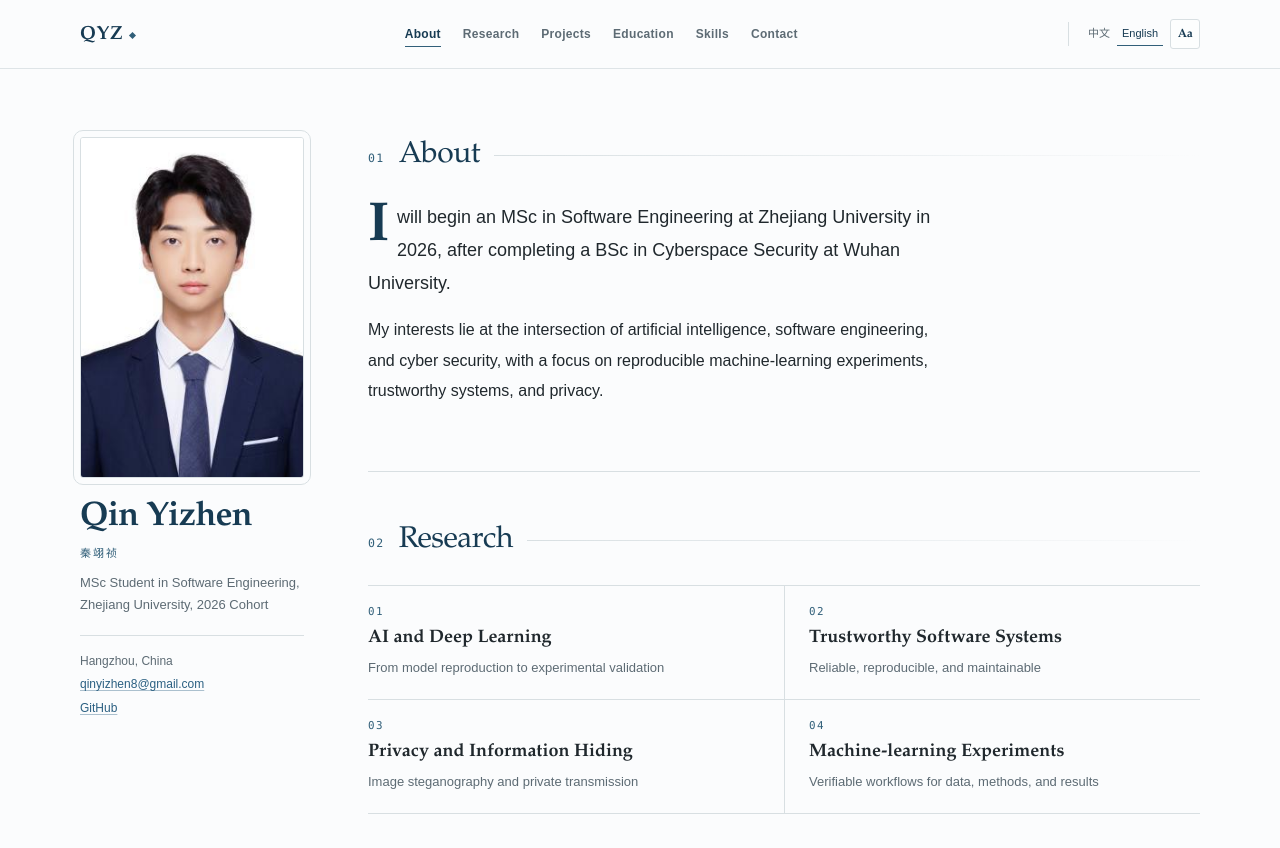
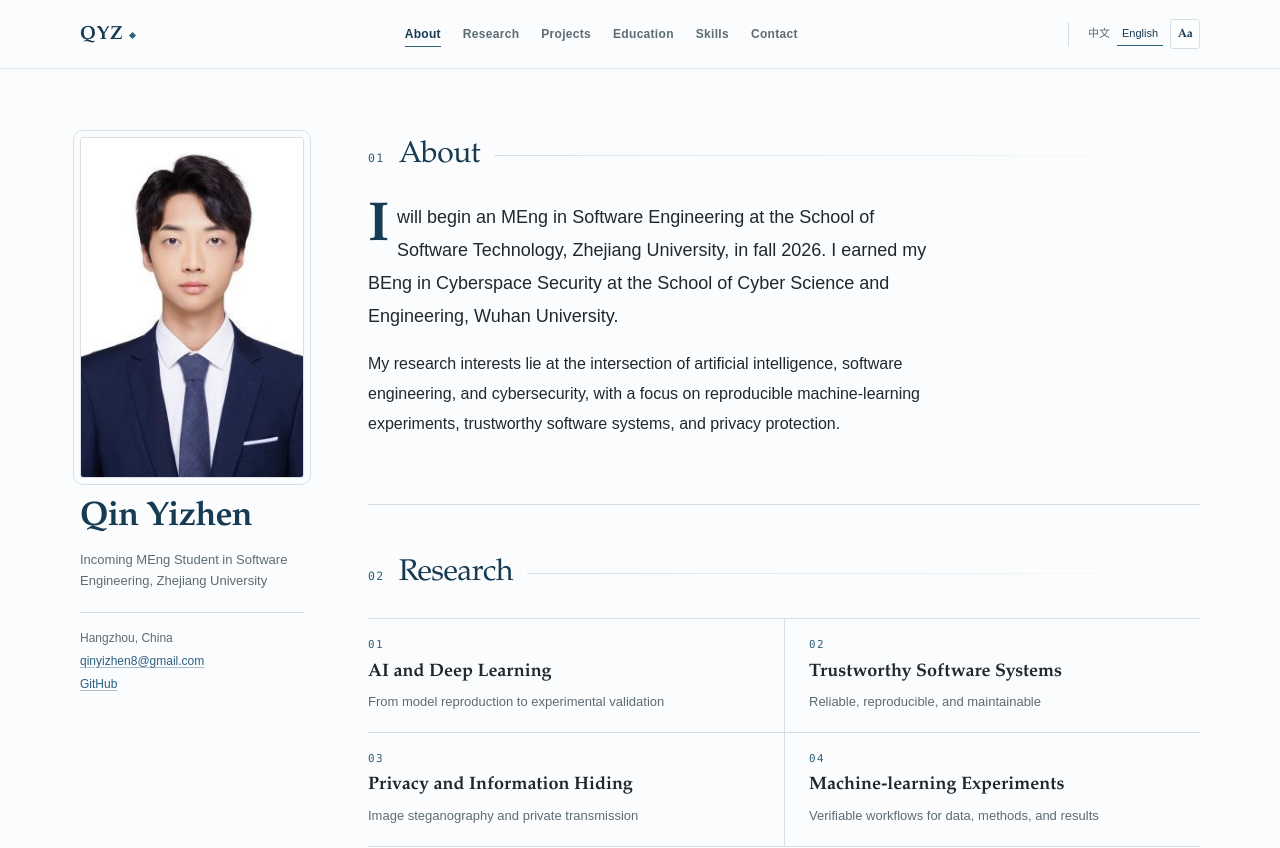
Before and after one commit to Jackyqqqqqq/Jackyqqqqqq.github.io, a React (Vite) app in the folder academic-homepage/: page / in a window 1280 px wide. Shown: the top 848 px of the page. Built offline with nearby package versions, Linux system fonts and the light colour scheme.

Commit message:
Remove bilingual alternate name and refine English copy
- Drop the alternate-name line under the profile heading in both locales
- Rewrite About and role copy: MEng/BEng, fall 2026, Entering Class of 2026
- Update i18n test expectation accordingly

```diff
--- a/academic-homepage/src/components/ProfileAside.tsx
+++ b/academic-homepage/src/components/ProfileAside.tsx
@@ -10,10 +10,6 @@ interface ProfileAsideProps {
 export default function ProfileAside({ locale }: ProfileAsideProps) {
   const [portraitFailed, setPortraitFailed] = useState(false);
   const name = pick(siteContent.identity.name, locale);
-  const alternateName = pick(
-    siteContent.identity.name,
-    locale === "zh" ? "en" : "zh"
-  );
 
   return (
     <aside className="profile-aside reveal">
@@ -29,7 +25,6 @@ export default function ProfileAside({ locale }: ProfileAsideProps) {
 
       <div className="profile-identity">
         <h1>{name}</h1>
-        <p className="profile-altname">{alternateName}</p>
         <p>{pick(siteContent.identity.role, locale)}</p>
       </div>
 
--- a/academic-homepage/src/content.ts
+++ b/academic-homepage/src/content.ts
@@ -1,14 +1,14 @@
 import type { SiteContent } from "./content.types";
 
 export const siteContent: SiteContent = {
-  identity: { name: { zh: "秦翊祯", en: "Qin Yizhen" }, role: { zh: "浙江大学软件学院 2026 级软件工程硕士研究生", en: "MSc Student in Software Engineering, Zhejiang University, 2026 Cohort" }, location: { zh: "中国杭州", en: "Hangzhou, China" } },
+  identity: { name: { zh: "秦翊祯", en: "Qin Yizhen" }, role: { zh: "浙江大学软件学院 2026 级软件工程硕士研究生", en: "Incoming MEng Student in Software Engineering, Zhejiang University" }, location: { zh: "中国杭州", en: "Hangzhou, China" } },
   contact: { email: "qinyizhen8@gmail.com", github: "https://github.com/Jackyqqqqqq" },
   navigation: [
     ["about", "关于我", "About"], ["research", "研究兴趣", "Research"], ["projects", "项目经历", "Projects"], ["education", "教育经历", "Education"], ["skills", "技能", "Skills"], ["contact", "联系方式", "Contact"]
   ].map(([id, zh, en]) => ({ id, label: { zh, en } })),
   about: [
-    { zh: "我将于 2026 年进入浙江大学软件学院攻读软件工程硕士学位，本科毕业于武汉大学国家网络安全学院网络空间安全专业。", en: "I will begin an MSc in Software Engineering at Zhejiang University in 2026, after completing a BSc in Cyberspace Security at Wuhan University." },
-    { zh: "我的研究兴趣位于人工智能、软件工程与网络安全的交叉领域，关注可复现的机器学习实验、可信软件系统与隐私保护。", en: "My interests lie at the intersection of artificial intelligence, software engineering, and cyber security, with a focus on reproducible machine-learning experiments, trustworthy systems, and privacy." }
+    { zh: "我将于 2026 年秋季进入浙江大学软件学院攻读软件工程专业工学硕士学位；本科就读于武汉大学国家网络安全学院网络空间安全专业，获工学学士学位。", en: "I will begin an MEng in Software Engineering at the School of Software Technology, Zhejiang University, in fall 2026. I earned my BEng in Cyberspace Security at the School of Cyber Science and Engineering, Wuhan University." },
+    { zh: "我的研究兴趣位于人工智能、软件工程与网络安全的交叉领域，关注可复现的机器学习实验、可信软件系统与隐私保护。", en: "My research interests lie at the intersection of artificial intelligence, software engineering, and cybersecurity, with a focus on reproducible machine-learning experiments, trustworthy software systems, and privacy protection." }
   ],
   research: [
     ["人工智能与深度学习", "AI and Deep Learning", "从模型复现到实验验证", "From model reproduction to experimental validation"],
@@ -22,7 +22,7 @@ export const siteContent: SiteContent = {
     { id: "hinet-steganography", title: { zh: "HiNet 图像隐写研究", en: "HiNet Image Steganography Study" }, period: "2025.01-2025.06", tags: ["Deep Learning", "Steganography", "Privacy"], summary: { zh: "复现可逆神经网络的图像隐藏与恢复。", en: "Reproduced image hiding and recovery with an invertible network." }, method: { zh: "加入 DataEncoder 与 DataDecoder 以支持二进制载荷。", en: "Added DataEncoder and DataDecoder for binary payloads." }, result: { zh: "扩展到二进制数据的隐私传输。", en: "Extended the method to private binary-data transmission." } }
   ],
   education: [
-    { institution: { zh: "浙江大学", en: "Zhejiang University" }, school: { zh: "软件学院", en: "School of Software Technology" }, degree: { zh: "软件工程 · 工学硕士", en: "MEng in Software Engineering" }, period: "2026.09-2029.06", logo: "/university-logos/zhejiang-university.svg", logoAlt: { zh: "浙江大学校徽", en: "Zhejiang University emblem" }, details: [{ zh: "2026 级硕士研究生", en: "2026 Cohort" }] },
+    { institution: { zh: "浙江大学", en: "Zhejiang University" }, school: { zh: "软件学院", en: "School of Software Technology" }, degree: { zh: "软件工程 · 工学硕士", en: "MEng in Software Engineering" }, period: "2026.09-2029.06", logo: "/university-logos/zhejiang-university.svg", logoAlt: { zh: "浙江大学校徽", en: "Zhejiang University emblem" }, details: [{ zh: "2026 级硕士研究生", en: "Entering Class of 2026" }] },
     { institution: { zh: "武汉大学", en: "Wuhan University" }, school: { zh: "国家网络安全学院", en: "School of Cyber Science and Engineering" }, degree: { zh: "网络空间安全 · 工学学士", en: "BEng in Cyberspace Security" }, period: "2022.09-2026.06", logo: "/university-logos/wuhan-university.svg", logoAlt: { zh: "武汉大学校徽", en: "Wuhan University emblem" }, details: [{ zh: "毕业论文：《车载网络安全加密技术验证与测试》", en: "Thesis: Verification and Testing of Encryption for In-Vehicle Networks" }, { zh: "国家级大学生创新训练项目", en: "National Undergraduate Innovation Training Program" }] }
   ],
   skills: [
```
Also changed, not shown: 1 other file (tests, documents, lock files or other folders).
